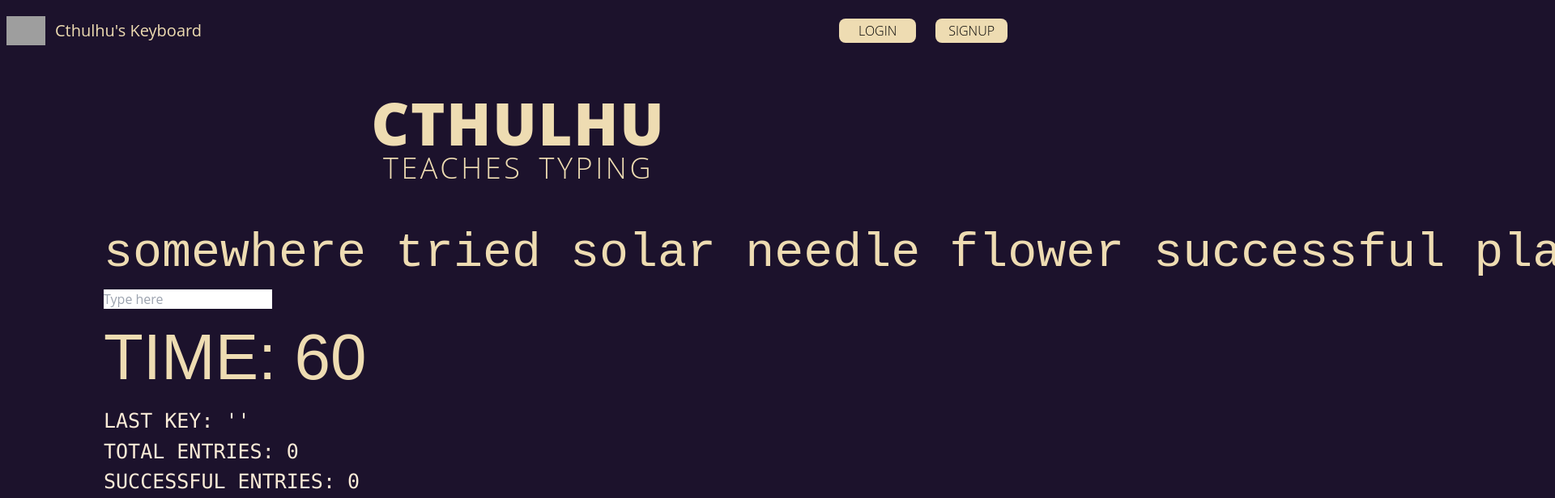
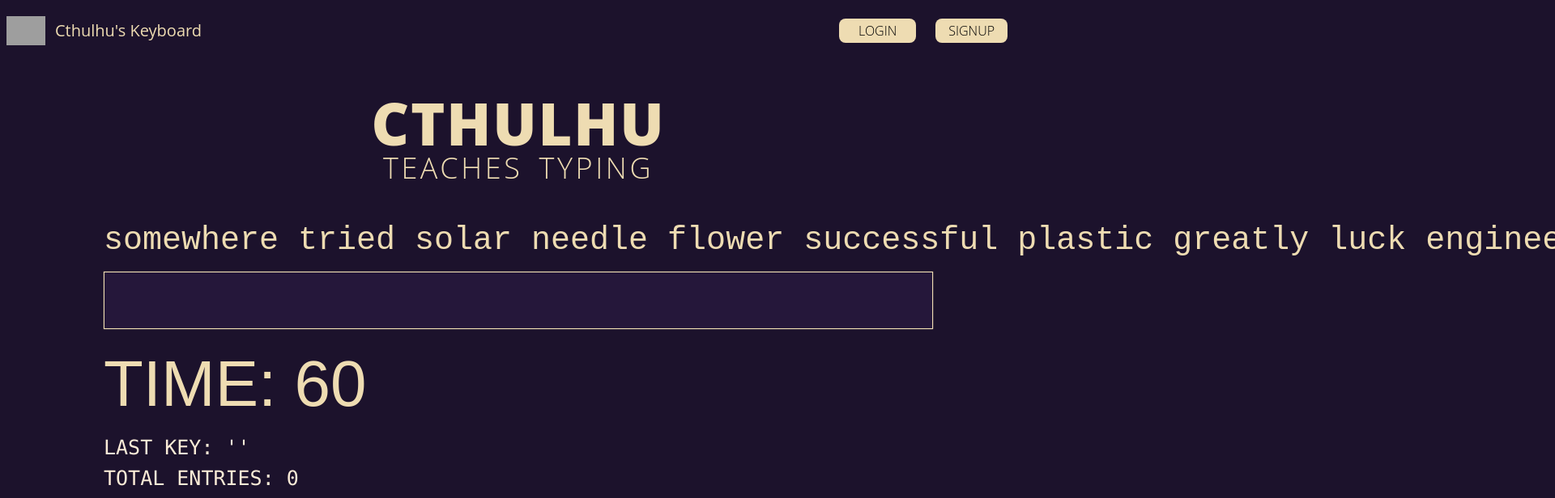
Before and after one commit to maxwellsquared/cthulhu-teaches-typing, a React (Create React App) app: page / in a window 1280 px wide. Shown: the top 616 px of the page at 81% size, 1920 px wide, since content can reach past the window. Built offline with nearby package versions, Linux system fonts and the light colour scheme; grey boxes are pictures that could not be loaded.

Commit message:
style changes to front page

```diff
--- a/src/components/TypingField.jsx
+++ b/src/components/TypingField.jsx
@@ -132,13 +132,15 @@ export default function TypingField() {
         <div className="typing-right">{rightChars}</div>
       </div>
       <input
-        placeholder="Type here"
+        className="font-sans"
+        placeholder=""
         radius="md"
         size="md"
         value={input}
         // ^ sets to display nothing and not have any extra input chars
         onChange={(event) => handleInput(event.target.value)}
         onKeyPress={() => handleKeyPress()}
+        autofocus="autofocus"
       />
       <div className={timerClass}>TIME: {counter}</div>
       <div className="testing-info">
--- a/src/index.css
+++ b/src/index.css
@@ -22,7 +22,7 @@ p {
 }
 
 .typing {
-  font-size: 60px;
+  font-size: 40px;
   color: #eedcb2;
   display: flex;
   white-space: nowrap;
@@ -37,6 +37,21 @@ p {
   font-size: 80px;
   color: #eedcb2;
   font-family: brother-1816, sans-serif;
+}
+
+input {
+  width: 100%;
+  padding: 12px 20px;
+  font-size: 30px;
+  margin: 8px 0;
+  box-sizing: border-box;
+  color: #EEDCB2;
+  border-bottom: 2px solid #EEDCB2;
+  border-color: #EEDCB2;
+  background-color: #25173a;
+  box-shadow: 0 0 1px #EEDCB2;
+  border: 1px solid #EEDCB2;
+  outline: none;
 }
 
 .timer-countdown {
```
